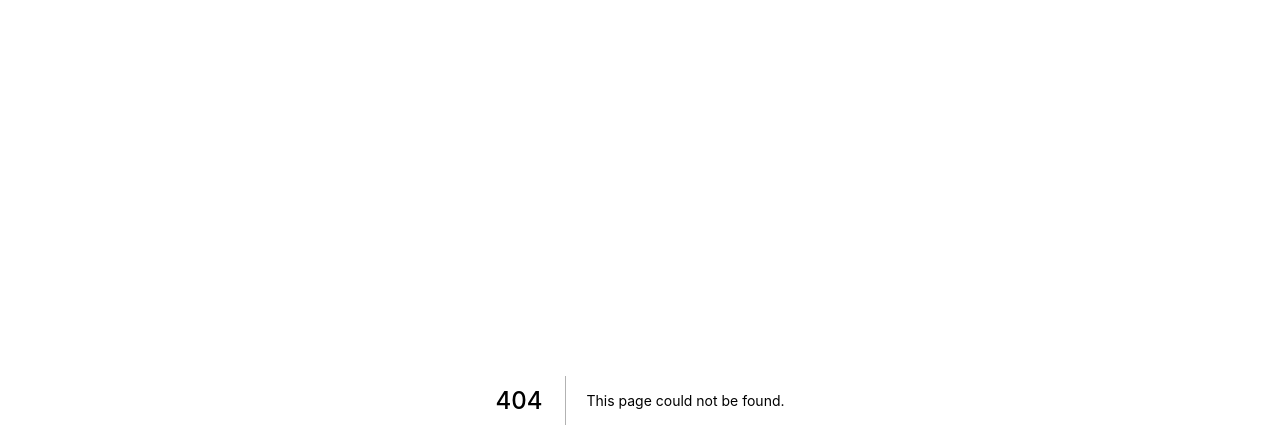
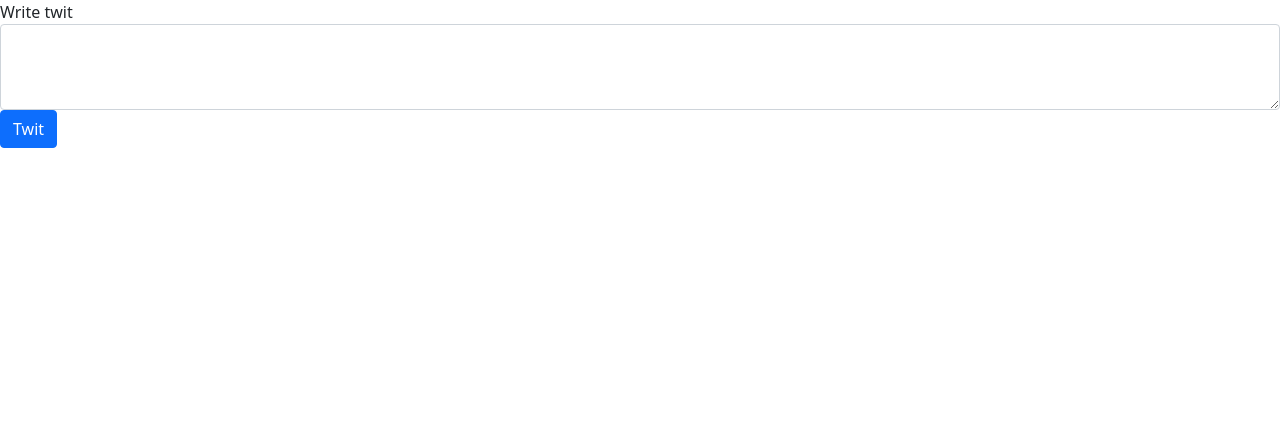
Before and after one commit to jordibonastrem/W08-Twitter-FRONT, a Next.js app: page /dashboard in a window 1280 px wide. Before the commit this address had no page. Shown: the top 448 px of the page. Built offline with nearby package versions, Linux system fonts and the light colour scheme.

Commit message:
add form to add twit

```diff
--- a/components/FormTwit/FormTwit.js
+++ b/components/FormTwit/FormTwit.js
@@ -1,3 +1,5 @@
+import { useState } from "react";
+
 const FormTwit = () => {
   const initialValues = {
     title: "",
@@ -21,7 +23,7 @@ const FormTwit = () => {
     <div className="form-style">
       <form onSubmit={onSubmitPost}>
         <div className="form-group">
-          <label htmlFor="exampleFormControlTextarea1">Example textarea</label>
+          <label htmlFor="exampleFormControlTextarea1">Write twit</label>
           <textarea
             className="form-control"
             id="exampleFormControlTextarea1"
--- /dev/null
+++ b/pages/dashboard/index.js
@@ -0,0 +1,7 @@
+import FormTwit from "@/components/FormTwit/FormTwit";
+
+const Dashboard = () => {
+  return <FormTwit></FormTwit>;
+};
+
+export default Dashboard;
```
Also changed, not shown: pages/Home/index.js (deleted).
